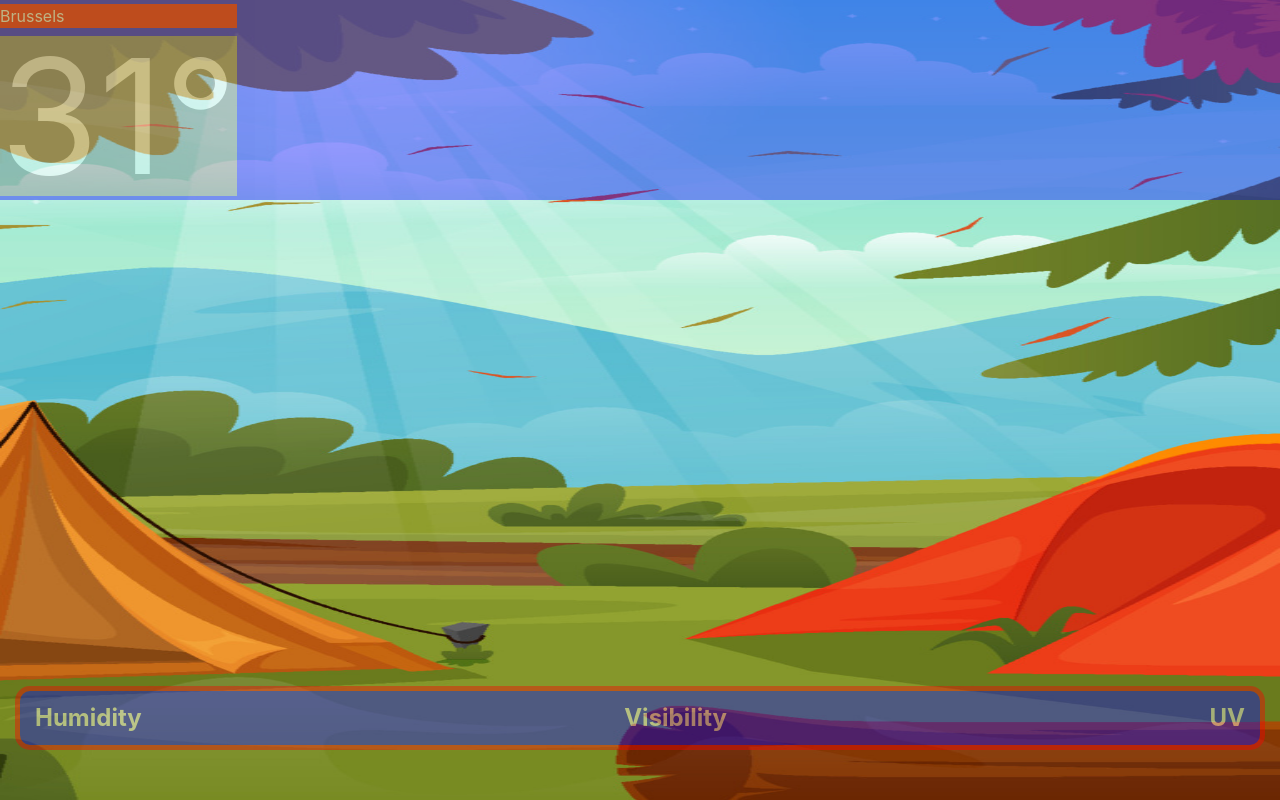
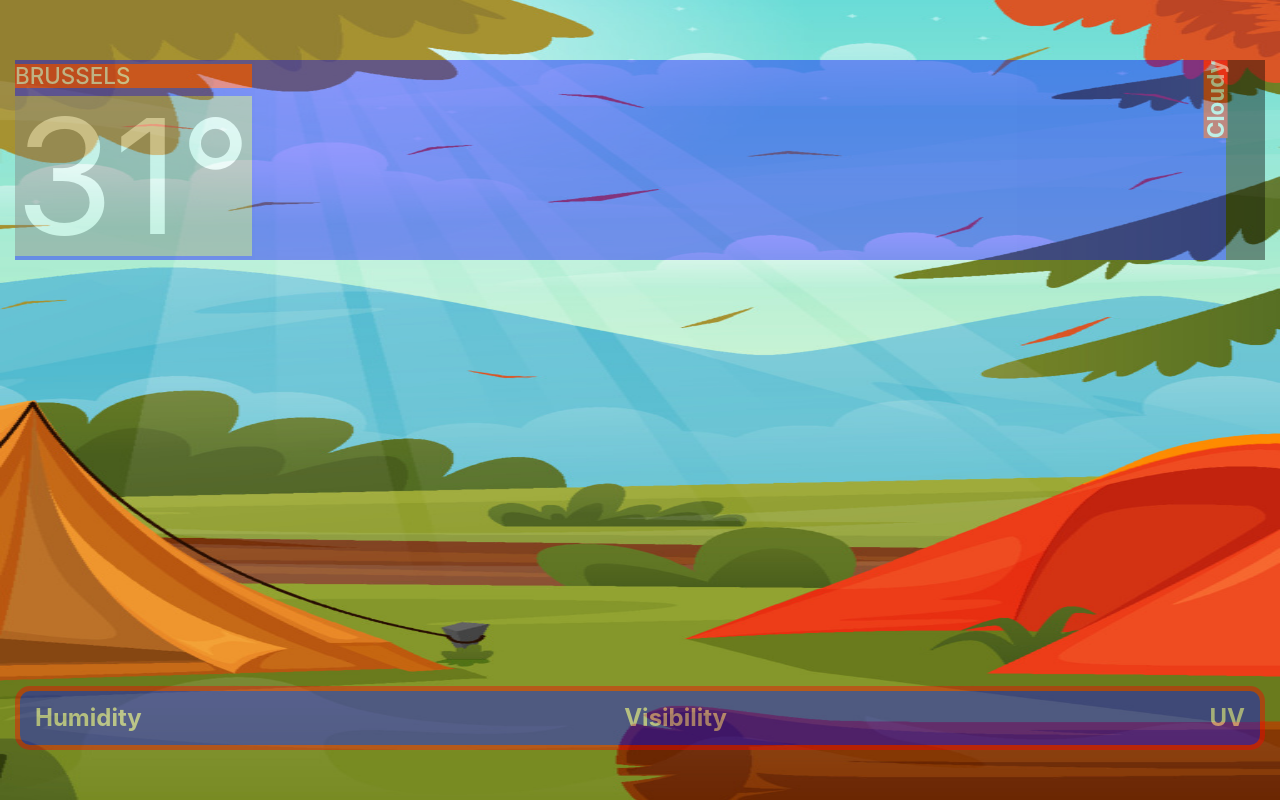
Before and after one commit to feldeh/cloudy, a React (Vite) app: page / in a window 1280 px wide. Built offline with nearby package versions, Linux system fonts and the light colour scheme.

Commit message:
style Card widgets

```diff
--- a/src/App.tsx
+++ b/src/App.tsx
@@ -4,6 +4,8 @@ import Footer from './components/Footer/Footer'
 import TemperatureWidget from './components/Widgets/TemperatureWidget/TemperatureWidget'
 import TemperatureTypo from './components/Widgets/TemperatureWidget/TemperatureTypo'
 import LocationTypo from './components/Widgets/TemperatureWidget/LocationTypo'
+import WeatherWidget from './components/Widgets/WeatherWidget/WeatherWidget'
+import WeatherTypo from './components/Widgets/WeatherWidget/WeatherTypo'
 
 function App() {
   return (
@@ -13,6 +15,9 @@ function App() {
           <LocationTypo />
           <TemperatureTypo />
         </TemperatureWidget>
+        <WeatherWidget>
+          <WeatherTypo />
+        </WeatherWidget>
       </Card>
       <Footer />
     </Container>
--- a/src/components/Card/Card.styled.ts
+++ b/src/components/Card/Card.styled.ts
@@ -6,6 +6,7 @@ const Card = styled.div`
   opacity: 0.4;
   display: flex;
   justify-content: space-between;
+  margin: 60px 15px 15px;
 `
 
 export default Card
--- a/src/components/Widgets/TemperatureWidget/LocationTypo.styled.ts
+++ b/src/components/Widgets/TemperatureWidget/LocationTypo.styled.ts
@@ -2,6 +2,9 @@ import styled from '@emotion/styled'
 
 const StyledLocationTypo = styled.p`
   background-color: red;
+  font-size: 1.4em;
+  text-transform: uppercase;
+  font-weight: 500;
 `
 
 export default StyledLocationTypo
--- a/src/components/Widgets/TemperatureWidget/TemperatureTypo.tsx
+++ b/src/components/Widgets/TemperatureWidget/TemperatureTypo.tsx
@@ -3,7 +3,9 @@ import StyledTemperatureTypo from './TemperatureTypo.styled'
 const TemperatureTypo = () => {
   return (
     <StyledTemperatureTypo>
-      <p>31&#176;</p>
+      <p>
+        31<span style={{ fontSize: '1em' }}>&#176;</span>
+      </p>
     </StyledTemperatureTypo>
   )
 }
--- /dev/null
+++ b/src/components/Widgets/WeatherWidget/WeatherTypo.styled.ts
@@ -0,0 +1,12 @@
+import styled from '@emotion/styled'
+
+const StyledWeatherTypo = styled.p`
+  background-color: red;
+  font-size: 1.4em;
+  font-weight: 700;
+  writing-mode: vertical-rl;
+  transform: scale(-1) translateX(1em);
+  margin-right: 15px;
+`
+
+export default StyledWeatherTypo
--- /dev/null
+++ b/src/components/Widgets/WeatherWidget/WeatherTypo.tsx
@@ -0,0 +1,11 @@
+import StyledWeatherTypo from './WeatherTypo.styled'
+
+const WeatherTypo = () => {
+  return (
+    <StyledWeatherTypo>
+      <p>Cloudy</p>
+    </StyledWeatherTypo>
+  )
+}
+
+export default WeatherTypo
--- /dev/null
+++ b/src/components/Widgets/WeatherWidget/WeatherWidget.style.ts
@@ -0,0 +1,7 @@
+import styled from '@emotion/styled'
+
+const StyledWeatherWidget = styled.div`
+  background-color: black;
+`
+
+export default StyledWeatherWidget
--- /dev/null
+++ b/src/components/Widgets/WeatherWidget/WeatherWidget.tsx
@@ -0,0 +1,11 @@
+import StyledWeatherWidget from './WeatherWidget.style'
+
+type WeatherWidgetProps = {
+  children: React.ReactNode
+}
+
+const WeatherWidget = ({ children }: WeatherWidgetProps) => {
+  return <StyledWeatherWidget>{children}</StyledWeatherWidget>
+}
+
+export default WeatherWidget
```
